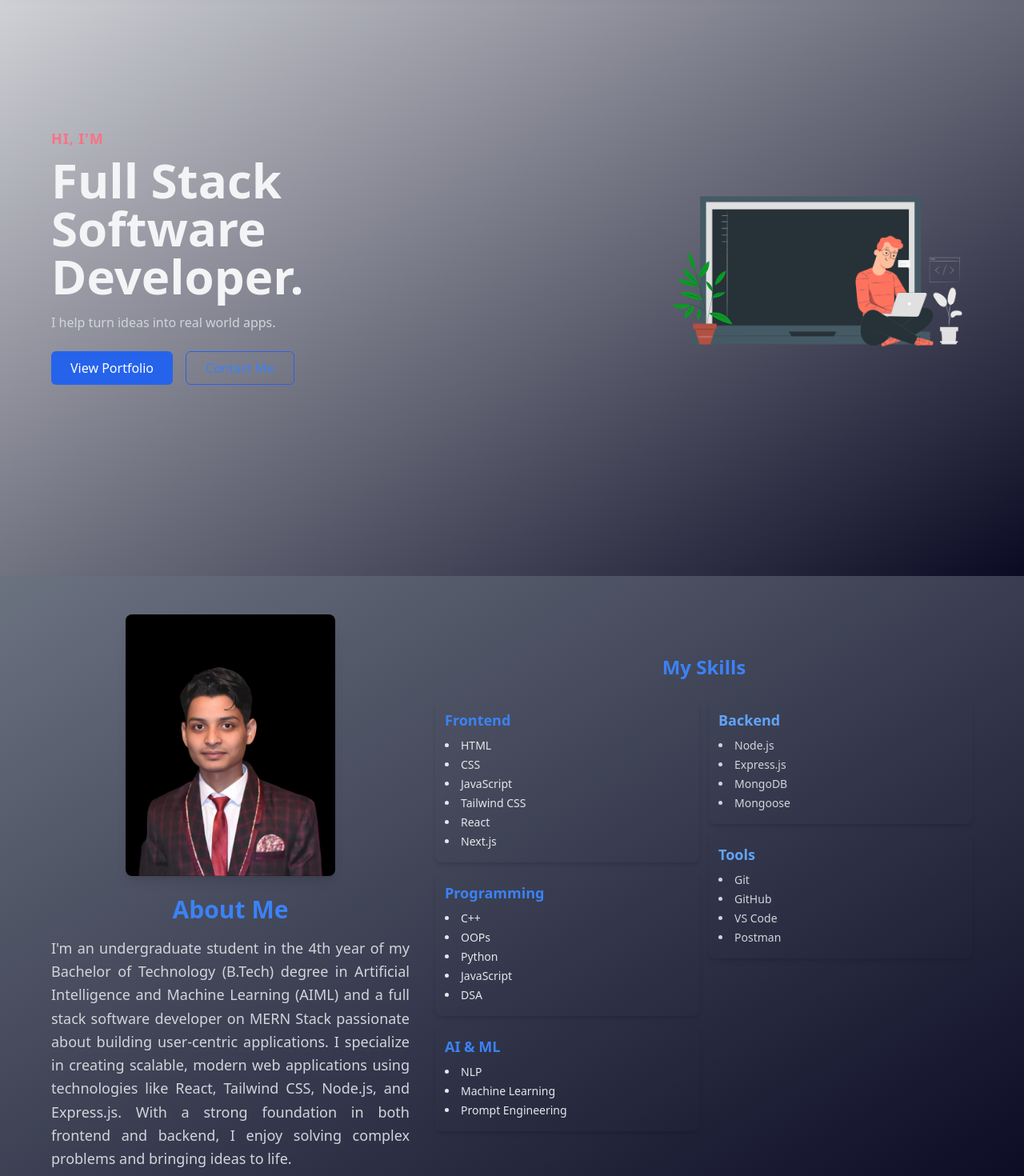
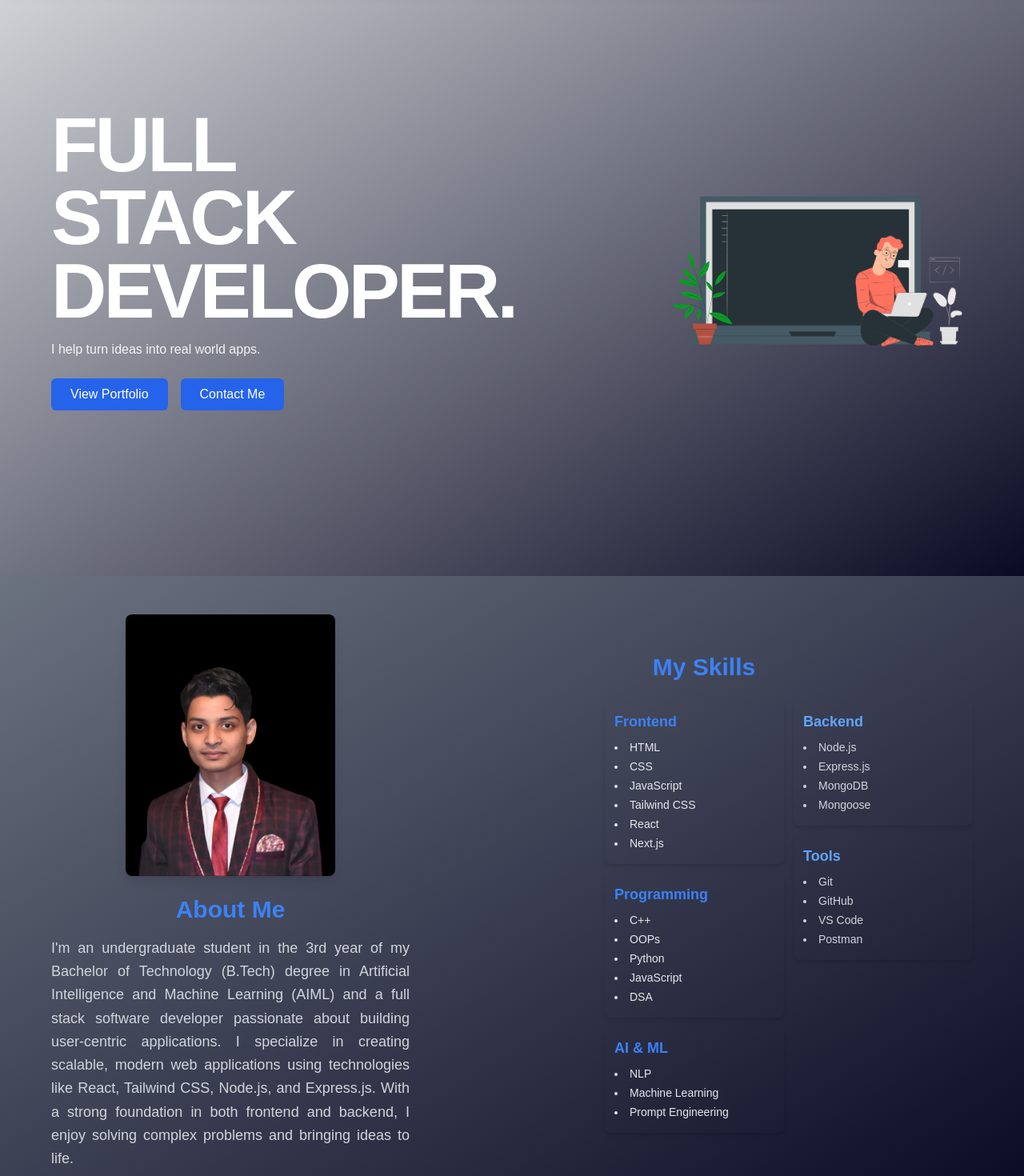
Before and after one commit to Ranjan-Ravii/updated-portfolio, a React (Vite) app: page /#home in a window 1280 px wide. Shown: the part 80-1550 px from the top of the page at 80% size. Built offline with nearby package versions, Linux system fonts and the light colour scheme.

Commit message:
Add custom font 'OskariG2' and update styles in Home and About components; enhance Portfolio responsiveness

```diff
--- a/src/Components/About/About.jsx
+++ b/src/Components/About/About.jsx
@@ -57,8 +57,8 @@ const About = () => {
                 About Me
               </h2>
               <p className="text-lg text-gray-300 leading-relaxed text-justify">
-                I'm an undergraduate student in the 4th year of my Bachelor of Technology (B.Tech) degree in Artificial Intelligence and Machine Learning (AIML) and
-                a full stack software developer on MERN Stack passionate about building
+                I'm an undergraduate student in the 3rd year of my Bachelor of Technology (B.Tech) degree in Artificial Intelligence and Machine Learning (AIML) and
+                a full stack software developer passionate about building
                 user-centric applications. I specialize in creating scalable,
                 modern web applications using technologies like React, Tailwind CSS, Node.js,
                 and Express.js. With a strong foundation in both frontend and
@@ -70,13 +70,13 @@ const About = () => {
 
           {/* Skills Section - right on desktop, center on mobile */}
           <div className="md:w-3/5 flex flex-col items-center md:items-end">
-            <h3 className="text-2xl font-bold mb-6 text-blue-500 w-full text-center md:text-center md:text-left">
+            <h3 className="text-3xl font-bold mb-6 text-blue-500 w-full text-center md:text-center md:text-left">
               My Skills
             </h3>
             {/* Explicitly creating two columns with flexbox */}
             <div className="flex flex-row gap-3 w-full justify-center md:justify-end">
               {/* Left Column */}
-              <div className="w-1/2 flex flex-col gap-3 items-center md:items-end">
+              <div className="w-1/3 flex flex-col gap-3 items-center md:items-end">
                 {leftSkills.map(({category, items}, index) => (
                   <div key={index} className="p-3 bg-transparent rounded-lg shadow-md h-auto w-full text-left">
                     <h4 className="text-lg font-bold mb-2 text-blue-500 w-full text-left">
@@ -91,7 +91,7 @@ const About = () => {
                 ))}
               </div>
               {/* Right Column */}
-              <div className="w-1/2 flex flex-col gap-3 items-center md:items-end">
+              <div className="w-1/3 flex flex-col gap-3 items-center md:items-end">
                 {rightSkills.map(({category, items}, index) => (
                   <div key={index} className="p-3 bg-transparent rounded-lg shadow-md h-auto w-full text-left">
                     <h4 className="text-lg font-bold mb-2 text-blue-400 w-full text-left">
--- a/src/Components/Home/Home.jsx
+++ b/src/Components/Home/Home.jsx
@@ -37,24 +37,18 @@ const Home = () => {
 
           {/* Text content - second on mobile, first on desktop */}
           <div className="w-full font-2xl  md:w-1/2 md:order-1 text-center md:text-left">
-            <motion.p
-              className="text-rose-400 font-black text-lg uppercase tracking-wider"
-              initial={{ opacity: 0, y: -20 }}
-              animate={{ opacity: 1, y: 0 }}
-              transition={{ duration: 0.6 }}
-            >
-              Hi, I'm
-            </motion.p>
+
             <motion.h1
-              className="text-6xl md:text-5xl lg:text-6xl font-bold leading-tight mt-2"
+              className="font-oskari font-black uppercase text-white text-[clamp(2.5rem,8vw,6rem)] leading-[0.95] tracking-tight mt-2"
+              style={{ letterSpacing: '-0.04em' }}
               initial={{ opacity: 0, x: -40 }}
               animate={{ opacity: 1, x: 0 }}
               transition={{ duration: 0.8, delay: 0.2 }}
             >
-              Full Stack <br /> Software <br /> Developer.
+              FULL<br />Stack<br />Developer<span className="text-white">.</span>
             </motion.h1>
             <motion.p
-              className="text-gray-300 mt-4 text-sm md:text-base"
+              className="text-gray-100 mt-4 text-sm md:text-base"
               initial={{ opacity: 0, y: 20 }}
               animate={{ opacity: 1, y: 0 }}
               transition={{ duration: 0.7, delay: 0.4 }}
@@ -75,7 +69,7 @@ const Home = () => {
               </button>
               <button
                 onClick={sendMail}
-                className="border border-blue-600 text-blue-500 hover:bg-blue-600 hover:text-white py-2 px-6 rounded-md transition-all duration-300"
+                className="bg-blue-600 hover:bg-blue-700 text-white py-2 px-6 rounded-md transition-all duration-300"
               >
                 Contact Me
               </button>
--- a/src/Components/Portfolio/Portfolio.jsx
+++ b/src/Components/Portfolio/Portfolio.jsx
@@ -118,14 +118,9 @@ const Portfolio = () => {
                                     onClick={() => {
                                         const ref = projectRefs.current[index];
                                         if (ref) {
-                                            if (window.innerWidth < 768 && scrollContainerRef.current) {
-                                                // Center the card in the horizontal scroll container
-                                                const container = scrollContainerRef.current;
-                                                const cardRect = ref.getBoundingClientRect();
-                                                const containerRect = container.getBoundingClientRect();
-                                                const scrollLeft = container.scrollLeft + (cardRect.left - containerRect.left) - (containerRect.width / 2 - cardRect.width / 2);
-                                                container.scrollTo({ left: scrollLeft, behavior: 'smooth' });
-                                            } else if (window.innerWidth >= 768) {
+                                            if (window.innerWidth < 768) {
+                                                ref.scrollIntoView({ behavior: 'smooth', inline: 'center', block: 'nearest' });
+                                            } else {
                                                 ref.scrollIntoView({ behavior: 'smooth', block: 'center' });
                                             }
                                         }
@@ -175,14 +170,14 @@ const Portfolio = () => {
                         {/* Mobile: horizontal scrollable projects */}
                         <div
                             ref={scrollContainerRef}
-                            className="md:hidden flex flex-row gap-4 overflow-x-auto pb-4 px-2 snap-x snap-mandatory"
+                            className="md:hidden flex flex-row gap-4 overflow-x-auto pb-4 snap-x snap-mandatory"
                             style={{ scrollBehavior: 'smooth' }}
                         >
                             {projects.map((project, index) => (
                                 <div
                                     key={project.id}
                                     ref={(el) => (projectRefs.current[index] = el)}
-                                    className={`w-80 min-w-[320px] max-w-[320px] snap-center p-4 rounded-xl h-auto flex flex-col transition-all duration-300 ${index === activeIndex
+                                    className={`w-[90vw] min-w-[90vw] max-w-[90vw] snap-center p-4 rounded-xl h-auto flex flex-col transition-all duration-300 ${index === activeIndex
                                         ? `bg-opacity-10 border-l-4 ${project.borderColor} ${project.bgColor}`
                                         : "bg-gray-800/80"
                                     }`}
--- a/src/index.css
+++ b/src/index.css
@@ -1,3 +1,14 @@
 @tailwind base;
 @tailwind components;
 @tailwind utilities;
+
+@font-face {
+  font-family: 'OskariG2';
+  src: url('./assets/Poppins-Bold.ttf') format('ttf');
+  font-weight: 100 900;
+  font-display: swap;
+}
+
+body {
+  @apply font-oskari;
+}
--- a/tailwind.config.js
+++ b/tailwind.config.js
@@ -2,7 +2,12 @@
 export default {
   content: ["./src/**/*.{js,jsx,ts,tsx}"],
   theme: {
-    extend: {},
+    extend: {
+      fontFamily: {
+        sans: ['OskariG2', 'sans-serif'],
+        oskari: ['OskariG2', 'sans-serif'],
+      },
+    },
   },
   plugins: [],
 }
```
Also changed, not shown: src/assets/OskarTEST-TwoLight-BF641a76b2c9266.woff (added), src/assets/Poppins-Bold.ttf (added).
